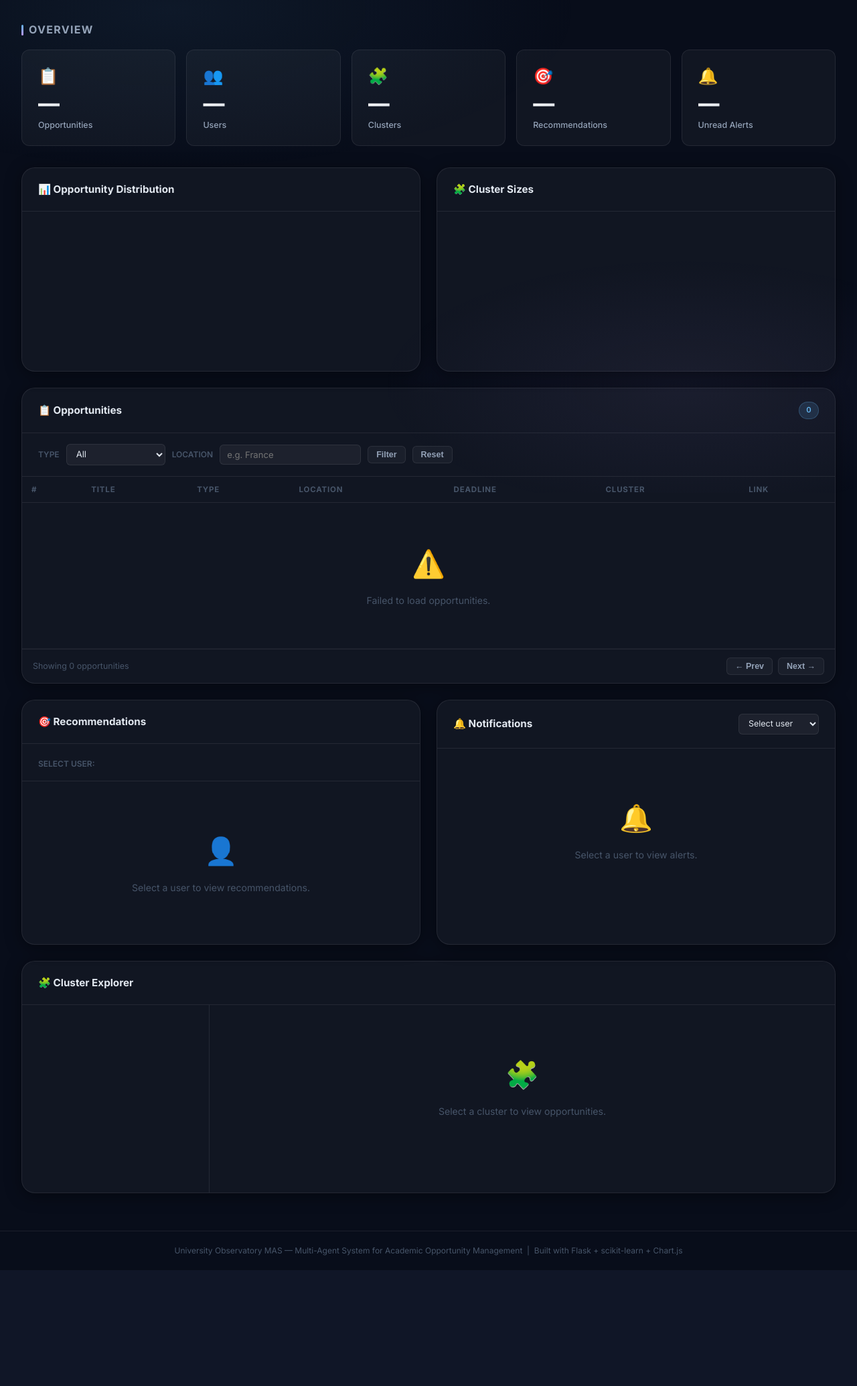
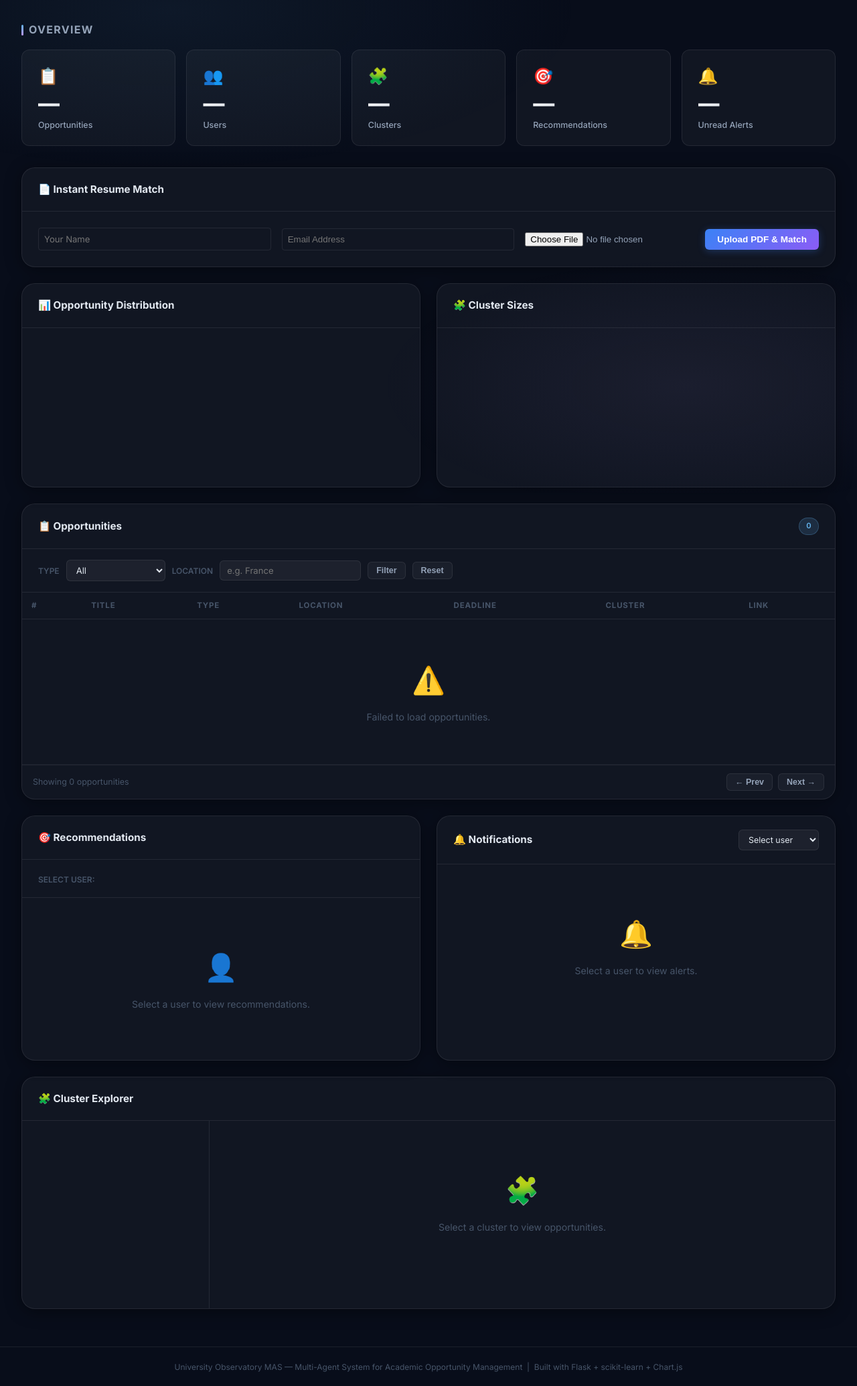
Before and after one commit to anwrG-p/UniversityObservatory, a Flask app: page / in a window 1280 px wide. Shown: the part 64-2134 px from the top of the page at 67% size. Before the commit the page ends 1961 px from the top, so only its background shows below. Run offline with Flask 3, Linux system fonts and the light colour scheme; a map, chart or similar area stays blank.

Commit message:
feat: add instant PDF resume matching and user registration

```diff
--- a/dashboard/static/js/dashboard.js
+++ b/dashboard/static/js/dashboard.js
@@ -390,6 +390,71 @@ async function runPipeline() {
   }
 }
 
+// ── Resume Upload ──────────────────────────────────────────
+async function handleResumeUpload(e) {
+  e.preventDefault();
+  const btn = $("btn-upload-resume");
+  const resultDiv = $("resume-result");
+  const form = $("resume-form");
+
+  btn.disabled = true;
+  btn.innerHTML = `<span class="spinner"></span> Processing PDF...`;
+  resultDiv.style.display = "none";
+  resultDiv.innerHTML = "";
+
+  const formData = new FormData();
+  formData.append("name", $("resume-name").value);
+  formData.append("email", $("resume-email").value);
+  formData.append("file", $("resume-file").files[0]);
+
+  try {
+    const res = await fetch(`${API}/api/users/upload-resume`, {
+      method: "POST",
+      body: formData
+    });
+    const data = await res.json();
+
+    if (!res.ok) throw new Error(data.error || "Upload failed");
+
+    let html = `<div style="background: var(--bg-surface); padding: 1rem; border-radius: 6px; border: 1px solid var(--border);">`;
+    html += `<h3 style="color: var(--accent-primary); margin-bottom: 1rem;">✅ Top Matches for ${$("resume-name").value}</h3>`;
+
+    if (data.recommendations && data.recommendations.length > 0) {
+      html += `<div style="display: flex; flex-direction: column; gap: 0.5rem;">`;
+      data.recommendations.forEach(r => {
+        html += `
+          <div style="display: flex; justify-content: space-between; align-items: center; padding: 0.75rem; background: var(--bg-deep); border-radius: 4px;">
+            <div>
+              <span class="badge ${TYPE_BADGE[r.type] || "badge-blue"}" style="margin-right: 8px;">${r.type}</span>
+              <a href="${r.url}" target="_blank" style="color: #e2e8f0; text-decoration: none; font-weight: 500;">${r.title}</a>
+            </div>
+            <div style="color: var(--accent-success); font-weight: bold;">${r.score}% Match</div>
+          </div>
+        `;
+      });
+      html += `</div>`;
+    } else {
+      html += `<p style="color: #94a3b8;">No strong matches found yet. Check back later!</p>`;
+    }
+    html += `</div>`;
+
+    resultDiv.innerHTML = html;
+    resultDiv.style.display = "block";
+
+    // Refresh users list in the background
+    loadUsers();
+    form.reset();
+    showToast("Resume processed successfully!");
+
+  } catch (err) {
+    resultDiv.innerHTML = `<div class="error" style="padding: 1rem; border-radius: 4px;">❌ Error: ${err.message}</div>`;
+    resultDiv.style.display = "block";
+  } finally {
+    btn.disabled = false;
+    btn.innerHTML = "Upload PDF & Match";
+  }
+}
+
 // ── Refresh all ────────────────────────────────────────────
 async function refreshAll() {
   await loadStats();
@@ -402,6 +467,7 @@ async function refreshAll() {
 async function init() {
   // Event listeners
   $("btn-run-pipeline").addEventListener("click", runPipeline);
+  $("resume-form").addEventListener("submit", handleResumeUpload);
   $("btn-filter").addEventListener("click", () => {
     loadOpportunities($("filter-type").value, $("filter-location").value);
   });
--- a/dashboard/templates/index.html
+++ b/dashboard/templates/index.html
@@ -39,6 +39,20 @@
       <div class="stat-card"><div class="stat-icon">🧩</div><div class="stat-value" id="stat-clusters">—</div><div class="stat-label">Clusters</div></div>
       <div class="stat-card"><div class="stat-icon">🎯</div><div class="stat-value" id="stat-recs">—</div><div class="stat-label">Recommendations</div></div>
       <div class="stat-card"><div class="stat-icon">🔔</div><div class="stat-value" id="stat-notifs">—</div><div class="stat-label">Unread Alerts</div></div>
+    </div>
+
+    <!-- Upload Resume -->
+    <div class="card" style="margin-bottom:1.5rem">
+      <div class="card-header"><h2>📄 Instant Resume Match</h2></div>
+      <div class="card-body">
+        <form id="resume-form" style="display: flex; gap: 1rem; align-items: center; flex-wrap: wrap;">
+          <input type="text" id="resume-name" placeholder="Your Name" required style="padding: 0.5rem; background: var(--bg-deep); border: 1px solid var(--border); color: #fff; border-radius: 4px; flex: 1; min-width: 150px;"/>
+          <input type="email" id="resume-email" placeholder="Email Address" required style="padding: 0.5rem; background: var(--bg-deep); border: 1px solid var(--border); color: #fff; border-radius: 4px; flex: 1; min-width: 150px;"/>
+          <input type="file" id="resume-file" accept=".pdf" required style="color: #94a3b8;"/>
+          <button type="submit" class="btn btn-primary" id="btn-upload-resume">Upload PDF & Match</button>
+        </form>
+        <div id="resume-result" style="margin-top: 1.5rem; display: none;"></div>
+      </div>
     </div>
 
     <!-- Charts row -->
--- a/requirements.txt
+++ b/requirements.txt
@@ -13,3 +13,4 @@ Werkzeug==3.0.1
 python-dotenv==1.0.1
 gunicorn==21.2.0
 psycopg2-binary==2.9.9
+pypdf==4.0.0
```
Also changed, not shown: api/routes/users.py (+72 -0 lines).
